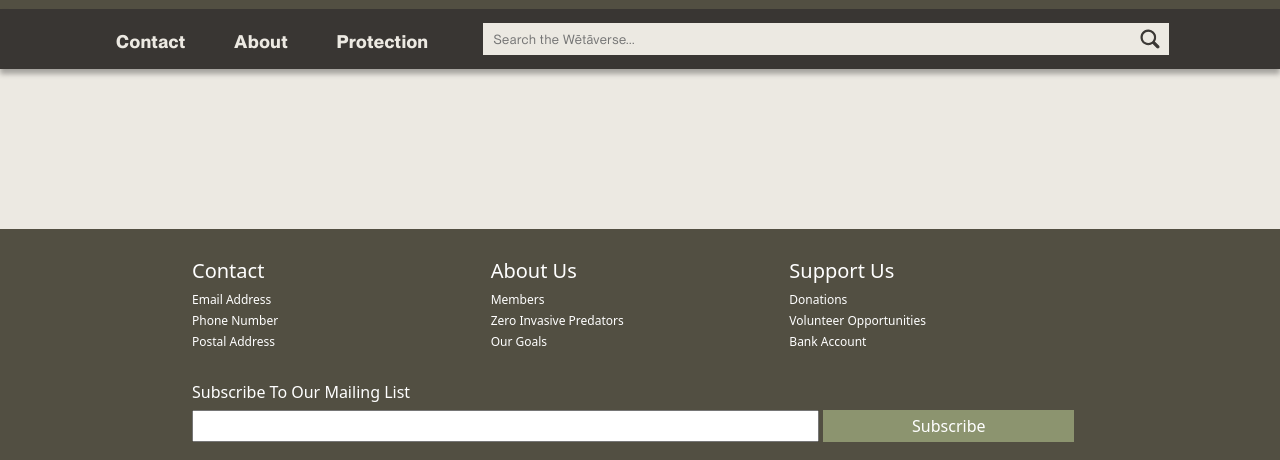
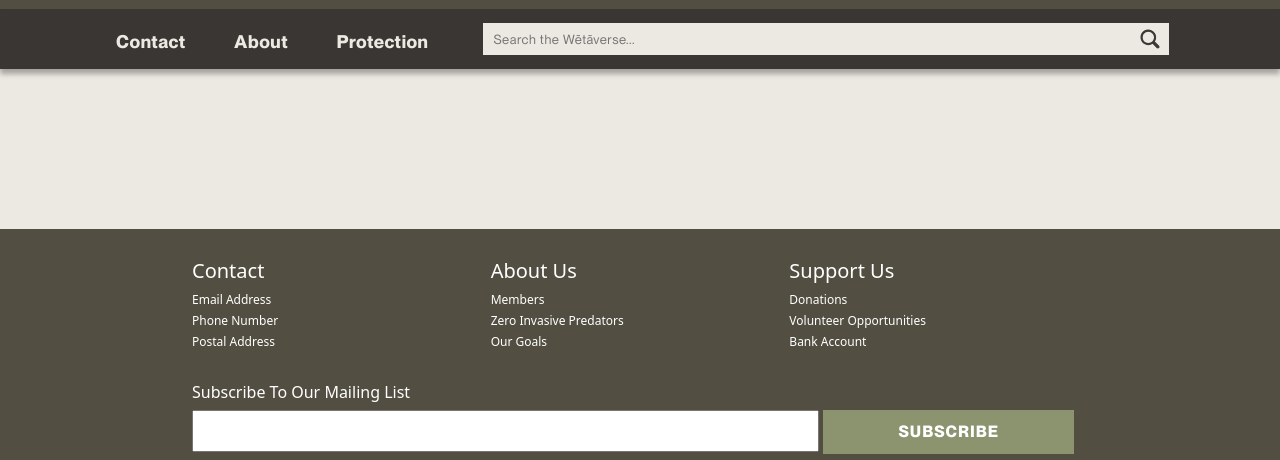
Before and after one commit to hollyjohanna/app-development-summative, a website: page frontend/index.html in a window 1280 px wide. Shown: the part 76-536 px from the top of the page. Drawn offline with nearby package versions, Linux system fonts and the light colour scheme; no server answers; a script that the page names is missing.

Commit message:
minor fixups to footer

```diff
--- a/frontend/css/modules/_footer.scss
+++ b/frontend/css/modules/_footer.scss
@@ -5,6 +5,7 @@ footer {
     background: $nav-secondary;
     width: 100%;
     color: white;
+    margin-top: 50px;
 }
 
 #footer-container {
@@ -51,15 +52,14 @@ footer {
 
     input {
         width: 70%;
-        height: 4vh;
+        height: 5.3vh;
     }
 
     button {
+        @include button-main;
         width: 28%;
-        border: none;
-        background: $secondary-accent;
-        color: white;
-        height: 4vh;
+        padding: 10px 10px;
+
     }
 }
 
--- a/frontend/css/styles.scss
+++ b/frontend/css/styles.scss
@@ -9,7 +9,7 @@
 
 
 body {
-    background-color: aqua;
+    background-color: $black;
 }
 
 #result {
```
Also changed, not shown: frontend/css/styles.css.
